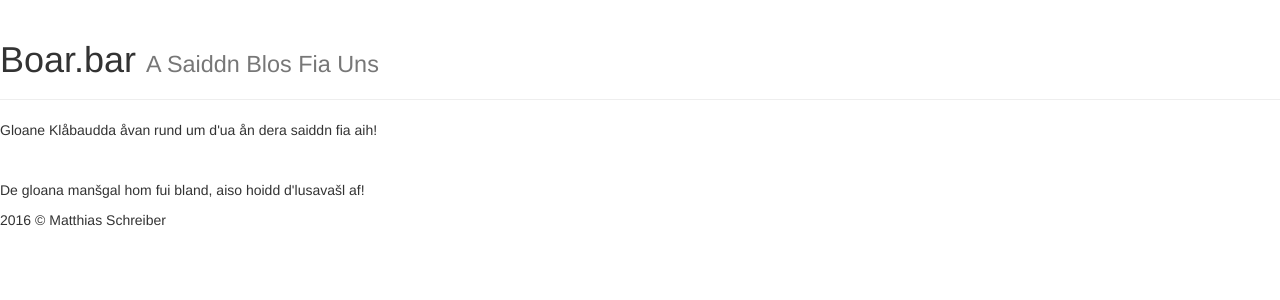
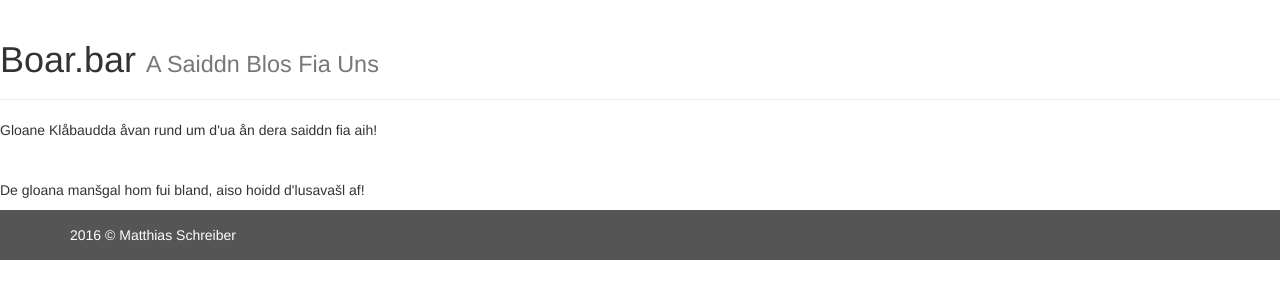
Before and after one commit to matumaros/boarbar, a Django app: page / in a window 1280 px wide. Shown: the top 300 px of the page. Run offline with Django 3.2, Linux system fonts and the light colour scheme; some libraries are stand-ins or nearby versions.

Commit message:
Changed footer slightly

```diff
--- a/app/templates/app/footer.html
+++ b/app/templates/app/footer.html
@@ -1,7 +1,7 @@
-<div id="footer">
-  <div class="footerwrap">
+<footer class="footer">
+  <div class="container">
     <div id="copyright">
       2016 © Matthias Schreiber
     </div>
   </div>
-</div>
+</footer>
```
